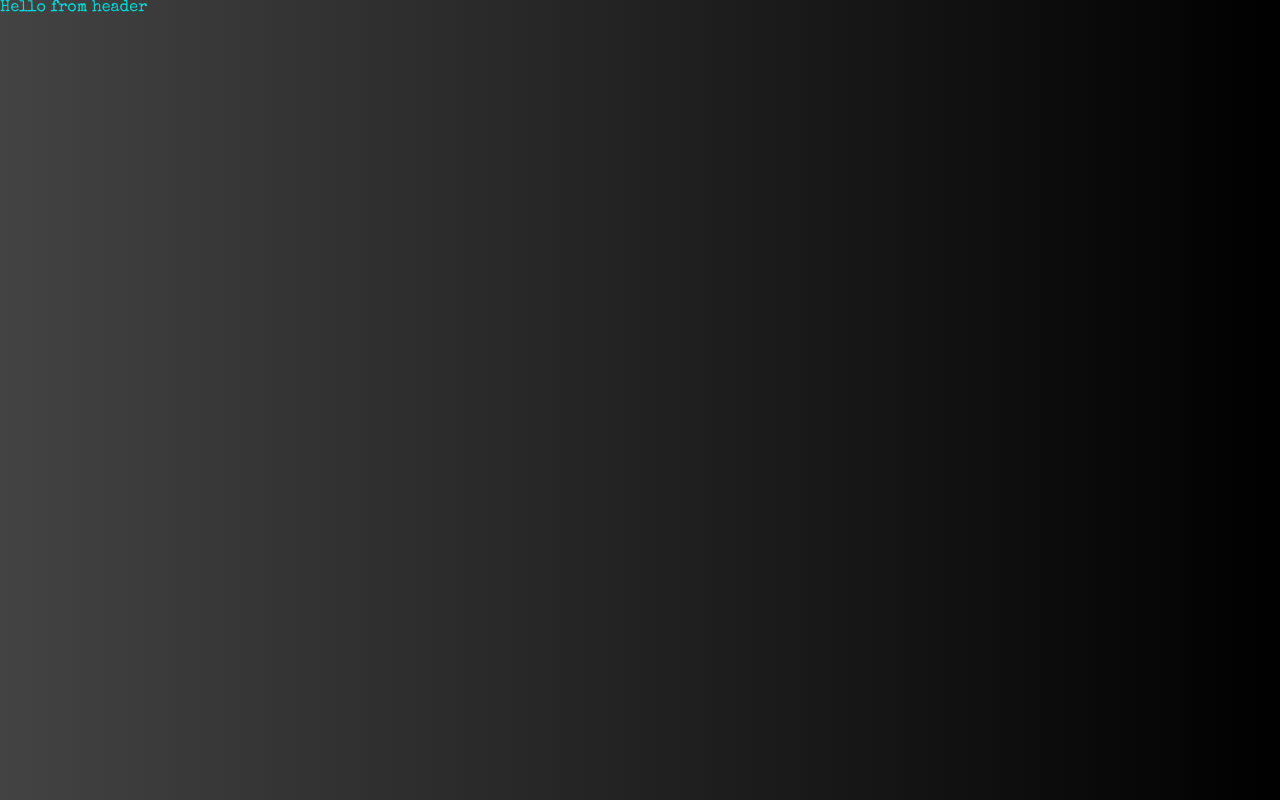
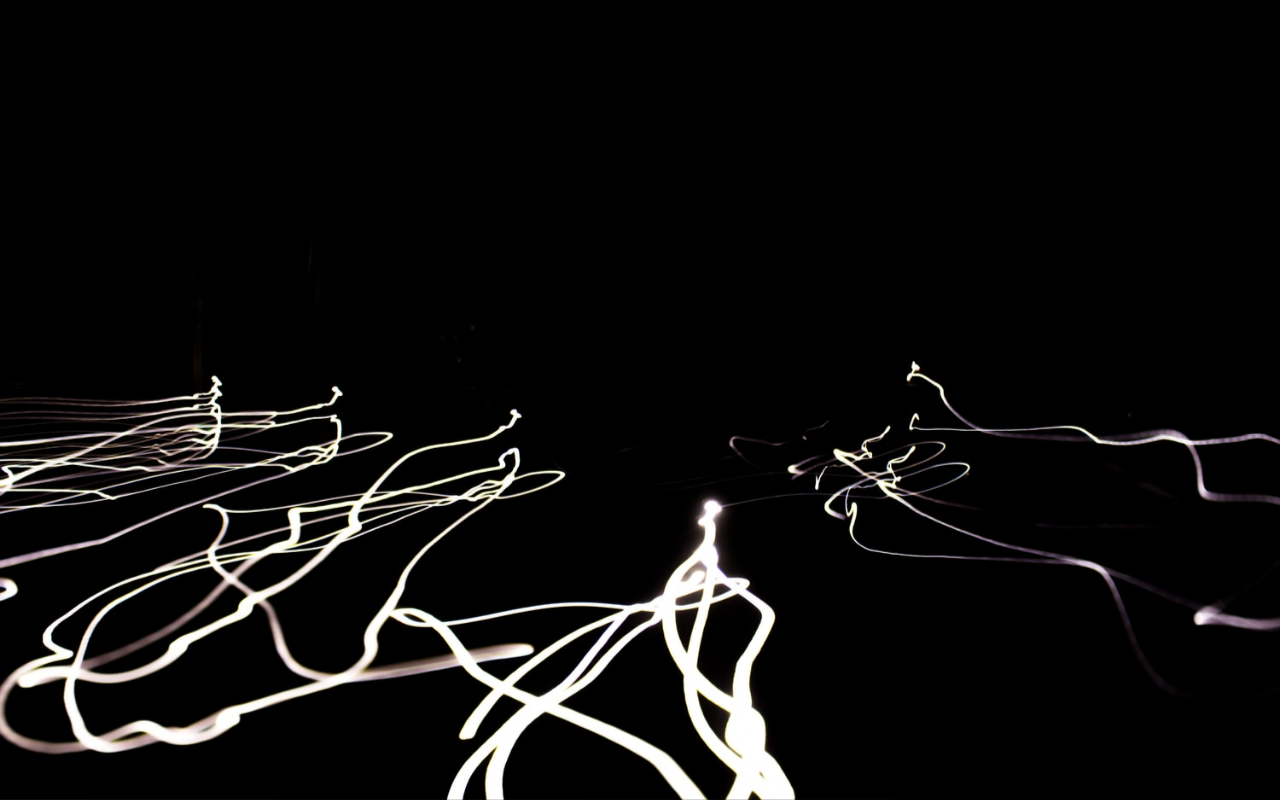
Before and after one commit to uly-ana/vr, a React (Create React App) app: page / in a window 1280 px wide. Built offline with nearby package versions, Linux system fonts and the light colour scheme.

Commit message:
imported Hero component to Header

```diff
--- a/src/components/home/Header.js
+++ b/src/components/home/Header.js
@@ -1,11 +1,11 @@
 import React from 'react'
+import Hero from '../globals/Hero'
+// import aboutImg from '../../images/aboutBcg.jpg'
 
 const Header = () => {
     return (
-        <div>
-            Hello from header
-        </div>
+        <Hero />
     )
-}
+};
 
-export default Header
+export default Header;
```
